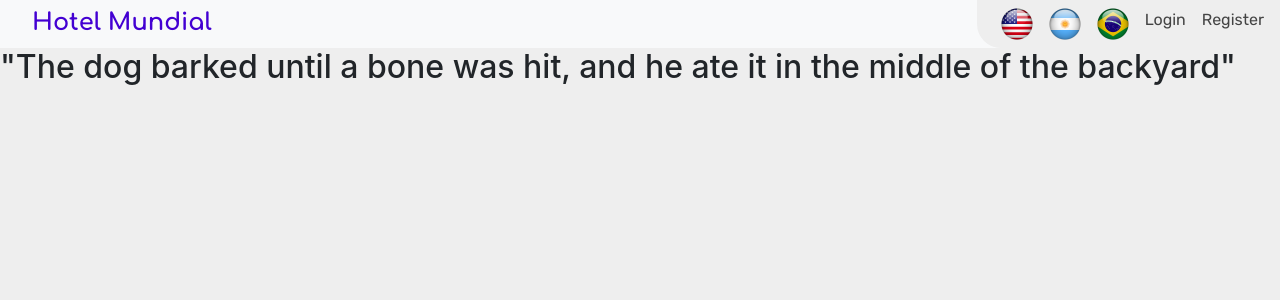
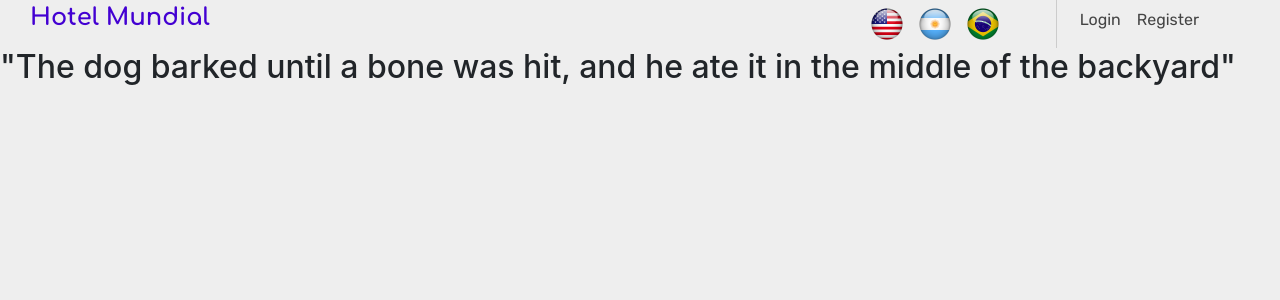
Before and after one commit to pablocourault/Capstone, a Django app: page / in a window 1280 px wide. Shown: the top 300 px of the page. Run offline with Django 3.2, Linux system fonts and the light colour scheme; some libraries are stand-ins or nearby versions.

Commit message:
cambio navbar por columnas

```diff
--- a/capstone/settings.py
+++ b/capstone/settings.py
@@ -81,6 +81,10 @@ DATABASES = {
     }
 }
 
+AUTH_USER_MODEL = "hotel.User"
+
+DEFAULT_AUTO_FIELD = 'django.db.models.AutoField'
+
 
 # Password validation
 # https://docs.djangoproject.com/en/3.1/ref/settings/#auth-password-validators
--- a/hotel/models.py
+++ b/hotel/models.py
@@ -1,5 +1,5 @@
+from django.contrib.auth.models import AbstractUser
 from django.db import models
-from django.contrib.auth.models import AbstractUser
 
 # Create your models here.
 
--- a/hotel/static/hotel/styles.css
+++ b/hotel/static/hotel/styles.css
@@ -5,21 +5,21 @@
 
 body { background-color: #eee !important; }
 
-ol, ul { list-style: none; }
+.cabecera { flex-wrap: nowrap;
+            padding: 0;
+            justify-content: space-between;
+            margin: auto;
+            align-items: stretch; }
 
-.barraprincipal { padding: 0;
-                  justify-content: space-between;
-                  margin: auto;
-                  align-items: stretch; }
 
-.layout { padding-left: 0; }
-
-.logo { padding-left: 32px;
-        font-family: 'Comfortaa', cursive;
+.logo { font-family: 'Comfortaa', cursive;
         font-size: x-large;
         font-weight: bold;
         cursor: pointer;
-        color: #4300D2 }
+        color: #4300D2;
+        white-space: nowrap; }
+
+#divLogo, #divSpace, #divLanguage, #divNameAndActions { background-color: #eee }
 
 .autogestionbar { background-color: #EEE;
                   border-bottom-left-radius: 24px;
@@ -28,8 +28,7 @@ ol, ul { list-style: none; }
                   box-sizing: border-box;
                   height: 48px; }
 
-.autogestionitem { display: flex;
-                   padding: 8px 8px;}
+.autogestionitem { padding: 8px 8px;}
 
 .autogestionitem a { font-family: 'Rubik', sans-serif;
                      font-size:medium;
@@ -43,3 +42,10 @@ ol, ul { list-style: none; }
             width: 32px;
             display: block;
             cursor: pointer; }
+
+#divLanguage { height: 48px;
+               display:inline-flex;
+               border-right: solid 1px #cccccc; }
+
+#divNameAndActions { height: 48px;
+                     display:inline-flex; }
--- a/hotel/templates/hotel/layout.html
+++ b/hotel/templates/hotel/layout.html
@@ -9,6 +9,7 @@
 <html>
     <head>
         <title>{% block title %}Hotel Mundial{% endblock %}</title>
+        <meta name="viewport" content="width=device-width, initial-scale=1.0">
         <link rel="stylesheet" href="https://stackpath.bootstrapcdn.com/bootstrap/4.4.1/css/bootstrap.min.css" integrity="sha384-Vkoo8x4CGsO3+Hhxv8T/Q5PaXtkKtu6ug5TOeNV6gBiFeWPGFN9MuhOf23Q9Ifjh" crossorigin="anonymous">
         <link href="{% static 'hotel/styles.css' %}" rel="stylesheet">
         <link rel="shortcut icon" href="{% static 'hotel/favicon.ico' %}"/>
@@ -16,68 +17,84 @@
     </head>
     <body>
 
+        <div class="container-fluid">
 
-        <nav class="navbar navbar-expand-lg navbar-light bg-light barraprincipal">
-            <a class="navbar-brand" href="{% url 'index' %}" ><text class="logo">Hotel Mundial</text></a>
+            <div class="row cabecera">
 
-            <div>
-              <ul class="navbar-nav mr-auto autogestionbar">
+                <div class="col-lg-2 col-sm-12" id="divLogo">
 
-                    <li class="nav-item autogestionitem">
+                 <a href="{% url 'index' %}" ><text class="logo">Hotel Mundial</text></a>
+
+                </div>
+
+                <div class="col-lg-6 col-sm-12" id="divSpace">
+
+                </div>
+
+
+                <div  class="col-lg-2 col-sm-12" id="divLanguage">
+
+                    <span class="nav-item autogestionitem">
 
                      <form action="{% url 'set_language' %}" method="post" class="language">{% csrf_token %}
                            <input name="language" type="hidden" value="en">
                            <input type="image" name="submit" src="/static/hotel/usa.png" />
                      </form>
 
-                    </li>
+                    </span>
 
-                    <li class="nav-item autogestionitem">
+                    <span class="autogestionitem">
 
                     <form action="{% url 'set_language' %}" method="post" class="language">{% csrf_token %}
                             <input name="language" type="hidden" value="es">
                             <input type="image" name="submit" src="/static/hotel/arg.png" />
                     </form>
 
-                    </li>
+                </span>
 
-                    <li class="nav-item autogestionitem">
+                    <span class="autogestionitem">
 
                     <form action="{% url 'set_language' %}" method="post" class="language">{% csrf_token %}
                             <input name="language" type="hidden" value="pt">
                             <input type="image" name="submit" src="/static/hotel/brz.png" />
                     </form>
 
-                    </li>
+                </span>
 
+                </div>
+
+                <div  class="col-lg-2 col-sm-12" id="divNameAndActions">
 
                 {% if user.is_authenticated %}
-                    <li class="nav-item autogestionitem">
-                        <a class="nav-link" href="#"><strong>{{ user.username }}</strong></a>
-                    </li>
+                    <span class="autogestionitem">
+                        {{ user.username }}
+                    </span>
                 {% endif %}
 
                 {% if user.is_authenticated %}
 
-                    <li class="nav-item autogestionitem">
+                    <span class="autogestionitem">
                         <a href="{% url 'logout' %}">{% translate 'Logout' %}</a>
-                    </li>
+                    </span>
                 {% else %}
-                    <li class="nav-item autogestionitem">
+                    <span class="autogestionitem">
                         <a href="{% url 'login' %}">{% translate 'Login' %}</a>
-                    </li>
-                    <li class="nav-item autogestionitem">
+                    </span>
+                    <span class="autogestionitem">
                         <a href="{% url 'register' %}">{% translate 'Register' %}</a>
-                    </li>
+                    </span>
                 {% endif %}
-              </ul>
+
             </div>
-          </nav>
+
+        </div> <!-- close row cabecera -->
+        </div> <!-- close div container-fluid -->
 
         <div class="body">
             {% block body %}
             {% endblock %}
         </div>
 
+
     </body>
 </html>
```
Also changed, not shown: db.sqlite3, hotel/migrations/0001_initial.py (added).
